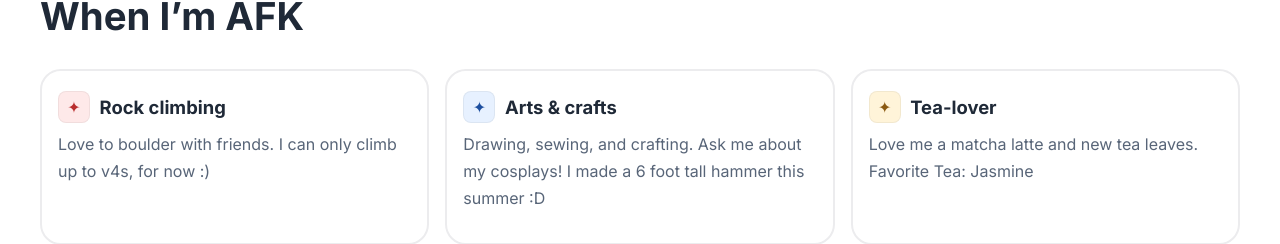
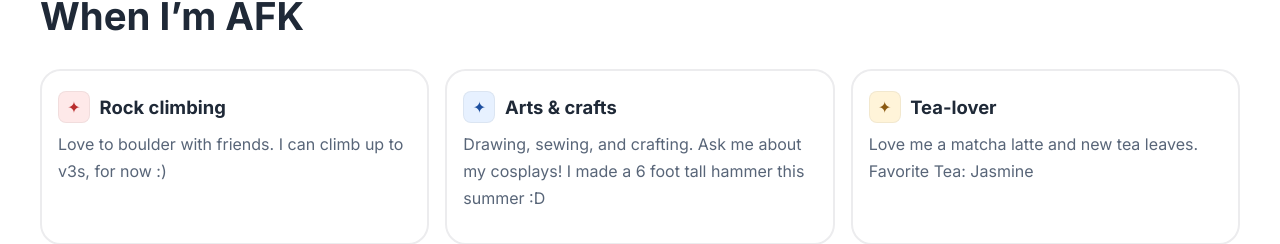
Before and after one commit to kavyarachita/kavyarachita.github.io, a React (Vite) app: page / in a window 1280 px wide. Shown: the part 2610-2854 px from the top of the page. Built offline with nearby package versions, Linux system fonts and the light colour scheme.

Commit message:
update info

```diff
--- a/src/App.tsx
+++ b/src/App.tsx
@@ -126,7 +126,7 @@ const hobbies = [
   {
     title: "Rock climbing",
     detail:
-      "Love to boulder with friends. I can only climb up to v4s, for now :)",
+      "Love to boulder with friends. I can climb up to v3s, for now :)",
     accent: "red",
   },
   {
```
